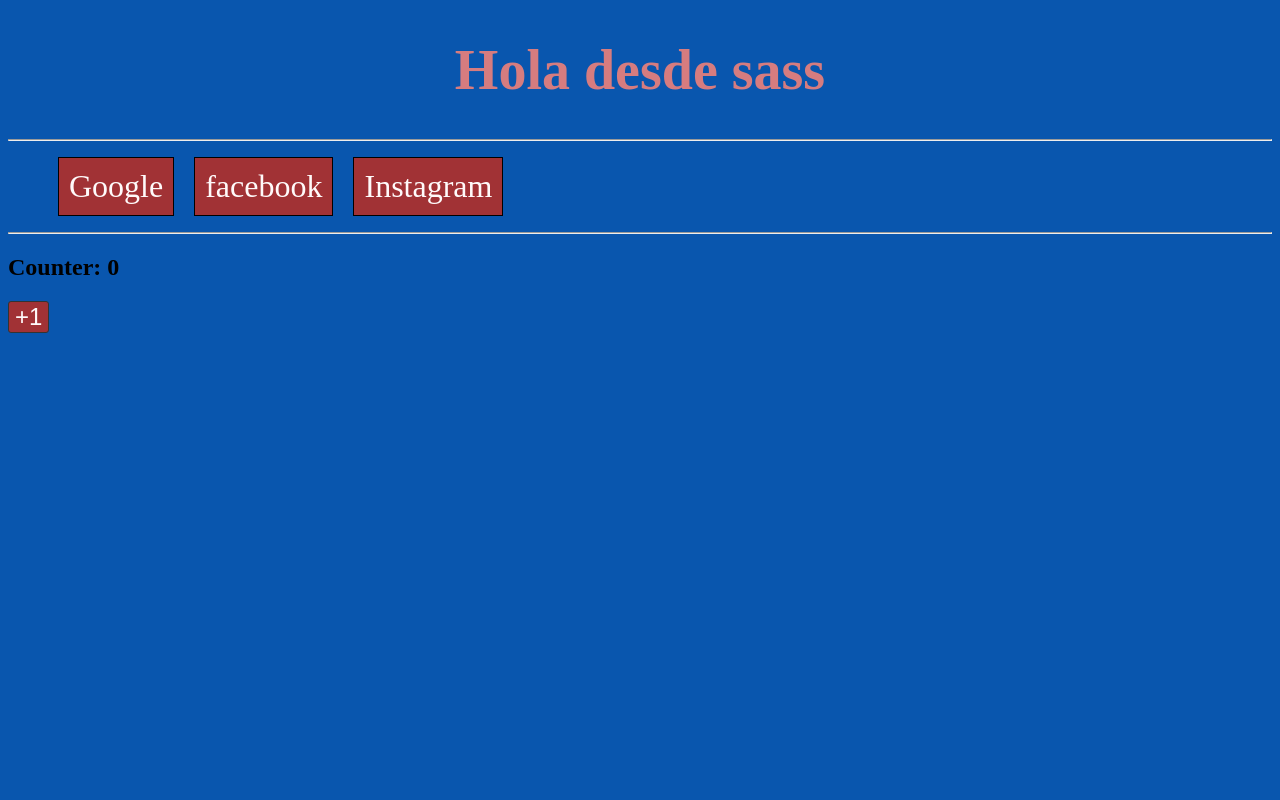
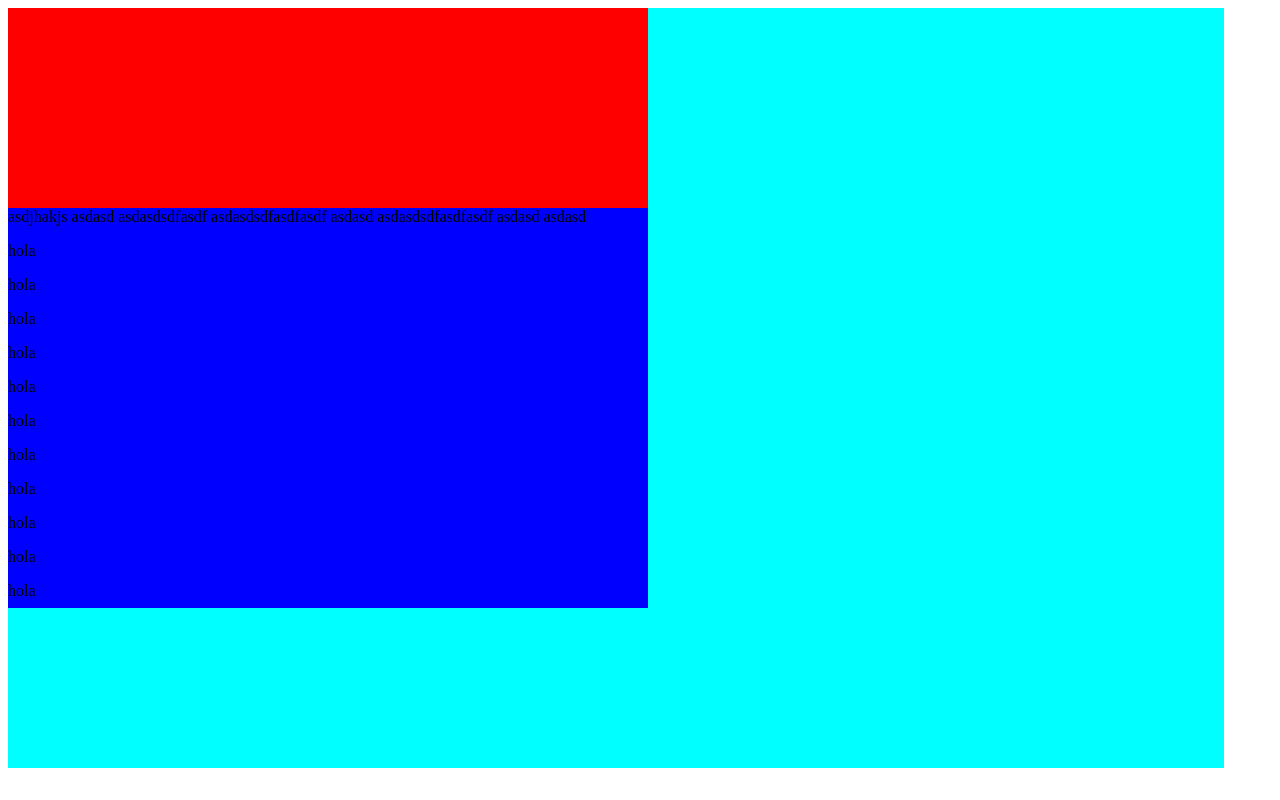
Before and after one commit to DanielTuttos/React-Vite-Sass, a React (Vite) app: page / in a window 1280 px wide. Built offline with nearby package versions, Linux system fonts and the light colour scheme.

Commit message:
ejemplo vh vw

```diff
--- a/src/App.jsx
+++ b/src/App.jsx
@@ -3,23 +3,56 @@ import Buttons from "./components/Buttons";
 
 const App = () => {
   return (
-    <div>
-      <h1 className="title">Hola desde sass</h1>
-      <hr />
-      <ul>
-        <li>
-          <a href="#">Google</a>
-        </li>
-        <li>
-          <a href="#">facebook</a>
-        </li>
-        <li>
-          <a href="#">Instagram</a>
-        </li>
-      </ul>
-      <hr />
-      <h2>Counter: 0</h2>
-      <Buttons type={'btn btn-primary'} text={'+1'}/>
+    // <div>
+    //   <h1 className="title">Hola desde sass</h1>
+    //   <hr />
+    //   <ul>
+    //     <li>
+    //       <a href="#">Google</a>
+    //     </li>
+    //     <li>
+    //       <a href="#">facebook</a>
+    //     </li>
+    //     <li>
+    //       <a href="#">Instagram</a>
+    //     </li>
+    //   </ul>
+    //   <hr />
+    //   <h2>Counter: 0</h2>
+    //   <Buttons type={'btn btn-primary'} text={'+1'}/>
+    // </div>
+    <div className="container_item">
+      <div className="hijo">
+        <div className="hijo_hijo">
+          asdjhakjs
+          asdasd
+          asdasdsdfasdf
+          asdasdsdfasdfasdf
+          asdasd
+          asdasdsdfasdfasdf
+
+          asdasd
+
+          asdasd
+          <p>hola</p>
+          <p>hola</p>
+          <p>hola</p>
+          <p>hola</p>
+          <p>hola</p>
+          <p>hola</p>
+          <p>hola</p>
+          <p>hola</p>
+          <p>hola</p>
+          <p>hola</p>
+          <p>hola</p>
+          <p>hola</p>
+          <p>hola</p>
+          <p>hola</p>
+          <p>hola</p>
+          <p>hola</p>
+          <p>hola</p>
+        </div>
+      </div>
     </div>
   );
 };
--- a/src/sass/index.scss
+++ b/src/sass/index.scss
@@ -1,5 +1,24 @@
-@import './config/variables';
-@import './extras/Title';
-@import './extras/links';
-@import './config/global';
-@import './components/buttons';
+// @import './config/variables';
+// @import './extras/Title';
+// @import './extras/links';
+// @import './config/global';
+// @import './components/buttons';
+
+.container_item {
+    width: 95vw;
+    height: 95vh;
+    background-color: aqua;
+    .hijo{
+        display: flex;
+        background-color: red;
+        width: 50vw;
+        height: 75vh;
+        justify-content: flex-end;
+        flex-direction: column;
+        .hijo_hijo{
+            background-color: blue;
+            height: 50vh;
+            overflow: auto;
+        }
+    }
+}
```
